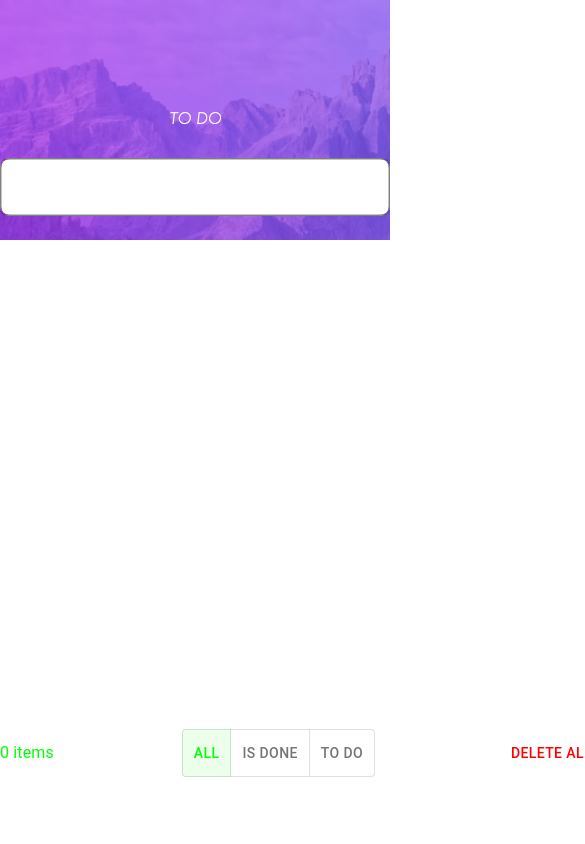
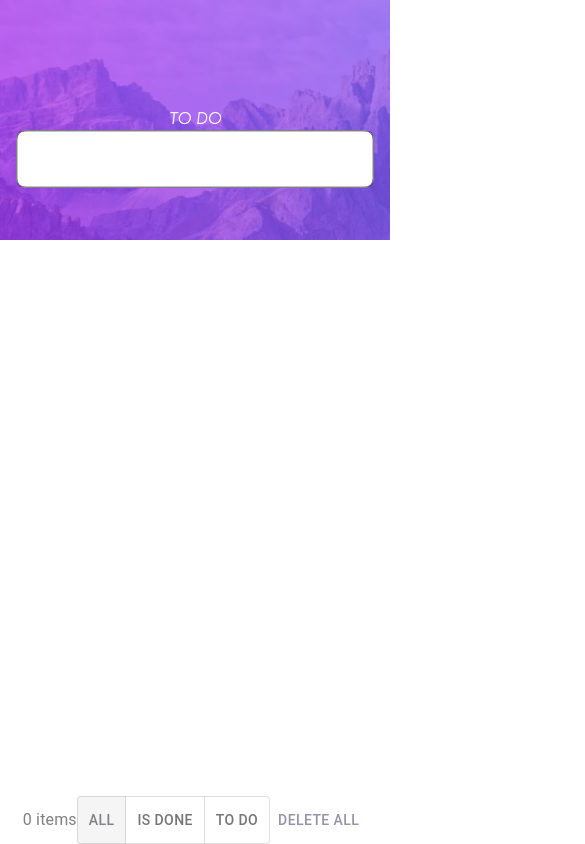
Before and after one commit to bugajewskam/New-ToDo, a Next.js app: page / in a window 390 px wide. Shown: the whole page, 585 px wide, since content can reach past the window. Built offline with nearby package versions, Linux system fonts and the light colour scheme.

Commit message:
Fix formatting, fix responsiveness

```diff
--- a/package.json
+++ b/package.json
@@ -14,7 +14,7 @@
     "@emotion/styled": "^11.9.3",
     "@mui/icons-material": "^5.8.4",
     "@mui/material": "^5.8.4",
-    "next": "12.1.6",
+    "next": "^12.1.6",
     "react": "18.2.0",
     "react-dnd": "^16.0.1",
     "react-dnd-html5-backend": "^16.0.1",
--- a/pages/_app.tsx
+++ b/pages/_app.tsx
@@ -1,30 +1,26 @@
-import '../styles/globals.css'
-import "../styles/style.css"
-import type { AppProps } from 'next/app'
-import { createTheme } from '@mui/material';
-import { ThemeProvider } from '@mui/material';
+import "../styles/globals.css";
+import "../styles/style.css";
+import type { AppProps } from "next/app";
+import { createTheme } from "@mui/material";
+import { ThemeProvider } from "@mui/material";
 
 export const theme = createTheme({
   palette: {
     primary: {
-      main: "#ff0000",
+      main: "hsl(236, 9%, 61%)",
     },
     text: {
-      primary: '#00ff00',
-    }
+      primary: "hsl(236, 2%, 51%)",
+    },
   },
 });
 
 function MyApp({ Component, pageProps }: AppProps) {
-
   return (
-
-
-        <ThemeProvider theme={theme}>
-          <Component {...pageProps}/>
-        </ThemeProvider>
-
-  )
+    <ThemeProvider theme={theme}>
+      <Component {...pageProps} />
+    </ThemeProvider>
+  );
 }
 
-export default MyApp
+export default MyApp;
--- a/pages/index.tsx
+++ b/pages/index.tsx
@@ -1,21 +1,26 @@
-import type { NextPage } from 'next'
-import Head from 'next/head'
-import { useMemo, useState } from 'react'
-import { ToDo } from '../interface/interface'
-import DialogAlert from '../component/Dialog'
-import { Button, ToggleButton, ToggleButtonGroup, Typography, TextField, Box } from '@mui/material'
-import CheckboxList from '../component/List'
-import { arrayMove } from '@dnd-kit/sortable'
+import type { NextPage } from "next";
+import Head from "next/head";
+import { useMemo, useState } from "react";
+import { ToDo } from "../interface/interface";
+import DialogAlert from "../component/Dialog";
+import {
+  Button,
+  ToggleButton,
+  ToggleButtonGroup,
+  Typography,
+  TextField,
+  Box,
+} from "@mui/material";
+import CheckboxList from "../component/List";
+import { arrayMove } from "@dnd-kit/sortable";
 
-type Filter = "all" | "isDone" | "toDo"
+type Filter = "all" | "isDone" | "toDo";
 const Home: NextPage = () => {
-
-
-  const [listToDo, setListToDo] = useState<ToDo[] | []>([])
-  const [toDo, setToDo] = useState<string>("")
-  const [filter, setFilter] = useState<Filter>("all")
+  const [listToDo, setListToDo] = useState<ToDo[] | []>([]);
+  const [toDo, setToDo] = useState<string>("");
+  const [filter, setFilter] = useState<Filter>("all");
   const [openDeleteItems, setOpenDeleteItems] = useState(false);
-  const [openDeleteItem, setOpenDeleteItem] = useState<number | null>(null)
+  const [openDeleteItem, setOpenDeleteItem] = useState<number | null>(null);
   // const [editing, setEditing] = useState(false)
   const handleChange = (e: any) => setToDo(e.target.value);
   const handleAdd = (e: any) => {
@@ -24,51 +29,49 @@ const Home: NextPage = () => {
       toDo: toDo,
       id: Math.floor(Math.random() * 1000),
       isDone: false,
-      isEditing: false
-    }
-    setListToDo(listToDo => [...listToDo, newToDo]);
-    setToDo("")
-  }
+      isEditing: false,
+    };
+    setListToDo((listToDo) => [...listToDo, newToDo]);
+    setToDo("");
+  };
   const handleRemove = () => {
     const newList = listToDo.filter((item) => item.id !== openDeleteItem);
-    setListToDo(newList)
-    setOpenDeleteItem(null)
-  }
+    setListToDo(newList);
+    setOpenDeleteItem(null);
+  };
   const handleEdit = (id: number) => {
-    const item = listToDo.find(item => item.id === id)
+    const item = listToDo.find((item) => item.id === id);
     if (!item) return;
-    item.isEditing = true
-    setListToDo([...listToDo])
-  }
+    item.isEditing = true;
+    setListToDo([...listToDo]);
+  };
 
   const handleMoveItems = (id1: number, id2: number) => {
-
     setListToDo((items) => {
-      const oldIndex = items.findIndex(item => item.id === id1);
-      const newIndex = items.findIndex(item => item.id === id2);
+      const oldIndex = items.findIndex((item) => item.id === id1);
+      const newIndex = items.findIndex((item) => item.id === id2);
 
       return arrayMove(items, oldIndex, newIndex);
     });
-  }
-
+  };
 
   const handleToggle = (id: number) => {
-    const item = listToDo.find(item => item.id === id)
+    const item = listToDo.find((item) => item.id === id);
     if (!item) return;
     item.isDone = !item.isDone;
-    setListToDo([...listToDo])
-  }
+    setListToDo([...listToDo]);
+  };
 
   const handleClickOpen = () => {
     setOpenDeleteItems(true);
   };
 
   const handleOpenDialog = (id: number) => {
-    setOpenDeleteItem(id)
+    setOpenDeleteItem(id);
   };
 
   const handleCloseDeleteItem = (id: number) => {
-    setOpenDeleteItem(null)
+    setOpenDeleteItem(null);
   };
 
   const handleClose = () => {
@@ -80,90 +83,125 @@ const Home: NextPage = () => {
     setOpenDeleteItems(false);
   };
 
-  const handleFilter = (event: React.MouseEvent<HTMLElement>,
-    newFilter: Filter) => {
-    setFilter(newFilter)
+  const handleFilter = (
+    event: React.MouseEvent<HTMLElement>,
+    newFilter: Filter
+  ) => {
+    setFilter(newFilter);
   };
 
   const handleChangeEdit = (e: any) => {
-    setToDo(e.target.value)
+    setToDo(e.target.value);
   };
 
   const handleEditSubmit = (id: number, e: any) => {
     e.preventDefault();
-    const editItem = listToDo.find(item => item.id === id)
+    const editItem = listToDo.find((item) => item.id === id);
     if (!editItem) return;
     editItem.toDo = e.target[0].value;
-    console.log(e.target.elements.toDo.value)
+    console.log(e.target.elements.toDo.value);
     editItem.isEditing = false;
-    setListToDo([...listToDo])
+    setListToDo([...listToDo]);
   };
 
   const filterList = useMemo(() => {
     if (filter === "isDone") {
-      return [...listToDo].filter(i => i.isDone)
+      return [...listToDo].filter((i) => i.isDone);
     }
     if (filter === "toDo") {
-      return [...listToDo].filter(i => !i.isDone)
+      return [...listToDo].filter((i) => !i.isDone);
     }
-    return [...listToDo]
+    return [...listToDo];
+  }, [filter, listToDo]);
 
-  }, [filter, listToDo])
-
-  console.log(listToDo)
+  console.log(listToDo);
   return (
-    <Box sx={{color:'text.primary'}}>
+    <Box sx={{ color: "text.primary" }}>
       <Head>
         <link rel="preconnect" href="https://fonts.googleapis.com" />
-        <link rel="preconnect" href="https://fonts.gstatic.com" crossorigin />
-        <link href="https://fonts.googleapis.com/css2?family=Josefin+Sans:ital,wght@1,200&display=swap" rel="stylesheet" />
+        <link rel="preconnect" href="https://fonts.gstatic.com" crossrigin />
+        <link
+          href="https://fonts.googleapis.com/css2?family=Josefin+Sans:ital,wght@1,200&display=swap"
+          rel="stylesheet"
+        />
+        <meta
+          name="viewport"
+          content="width=device-width, initial-scale=1, maximum-scale=1, user-scalable=0"
+        />
+        <meta http-equiv="X-UA-Compatible" content="ie=edge"></meta>
       </Head>
       <div className="banner">
         <p className="h1 display-4">TO DO</p>
       </div>
-      <div className='flex'>
+      <div className="flex">
         <Box
-          className="input"
           sx={{
             width: 600,
-            maxWidth: '100%',
+            maxWidth: "calc(100% - 32px)",
             backgroundColor: "white",
             border: 1,
             borderColor: "gray",
-            borderRadius: "10px"
-          }}>
+            borderRadius: "10px",
+            mx: 2,
+          }}
+        >
           <form className="input" onSubmit={handleAdd}>
-            <TextField color= 'primary' fullWidth className='input' value={toDo} onChange={handleChange} />
+            <TextField
+              color="primary"
+              fullWidth
+              className="input"
+              value={toDo}
+              onChange={handleChange}
+            />
           </form>
         </Box>
-        <div className='scroll' >
-          <CheckboxList listToDo={filterList} onMoveItems={handleMoveItems} onRemove={handleOpenDialog}
-            onToggle={handleToggle} onEdit={handleEdit}
-            onEditSubmit={handleEditSubmit} onChange={handleChangeEdit} />
+        <div className="scroll">
+          <CheckboxList
+            listToDo={filterList}
+            onMoveItems={handleMoveItems}
+            onRemove={handleOpenDialog}
+            onToggle={handleToggle}
+            onEdit={handleEdit}
+            onEditSubmit={handleEditSubmit}
+            onChange={handleChangeEdit}
+          />
         </div>
-        <DialogAlert handleClose={handleCloseDeleteItem} handleDelete={handleRemove} open={!!openDeleteItem} />
+        <DialogAlert
+          handleClose={handleCloseDeleteItem}
+          handleDelete={handleRemove}
+          open={!!openDeleteItem}
+        />
         <div>
-          <div className='footer'>
+          <div className="footer">
             <Typography>{listToDo.length} items</Typography>
             <ToggleButtonGroup
               value={filter}
               exclusive
               onChange={handleFilter}
-              aria-label="text alignment"
+              // aria-label="text alignment"
             >
-              <ToggleButton  value="all">All</ToggleButton>
-              <ToggleButton  value="isDone">Is Done</ToggleButton>
-              <ToggleButton className="filter" value="toDo">To Do</ToggleButton>
-
+              <ToggleButton className="filter" value="all">
+                All
+              </ToggleButton>
+              <ToggleButton className="filter" value="isDone">
+                Is Done
+              </ToggleButton>
+              <ToggleButton className="filter" value="toDo">
+                To Do
+              </ToggleButton>
             </ToggleButtonGroup>
             <Button onClick={handleClickOpen}>Delete all</Button>
           </div>
         </div>
 
-        <DialogAlert handleClose={handleClose} handleDelete={handleDelete} open={openDeleteItems} />
+        <DialogAlert
+          handleClose={handleClose}
+          handleDelete={handleDelete}
+          open={openDeleteItems}
+        />
       </div>
     </Box>
-  )
-}
+  );
+};
 
-export default Home
+export default Home;
--- a/styles/style.css
+++ b/styles/style.css
@@ -1,22 +1,20 @@
-input {
+/* input {
     border: solid;
     border-color: hsl(0, 0%, 98%);
     background-color: hsl(0, 0%, 98%);
     border-radius: 10px;
     font-size: 30px;
     width: 600px;
-}
-
-
+} */
 
 .flex {
   width: 100%;
-    height: 80%;
   display: flex;
   flex-direction: column;
   position: absolute;
   top: 130px;
-
+  height: calc(100% - 130px);
+  align-items: center;
 }
 
 input:hover {
@@ -27,29 +25,30 @@ input:hover {
   overflow: scroll;
   overflow-x: hidden;
   overflow-y: auto;
-    height: 400px;
   border-radius: 8px;
   margin: auto;
-
-
+  flex: 1 0;
+  margin: 16px;
+  max-width: 600px;
+  width: calc(100% - 32px);
 }
 
-
 .list {
-
   background-color: hsl(0, 0%, 98%);
   border-style: solid;
   font-size: 18px;
-    width: 600px;
-
-
+  max-width: 600px;
 }
 
-
+@media only screen and (max-width: 400px) {
+  .banner {
+    background-image: url("../public/src/bg-mobile-light.jpg");
+  }
+}
 
 .banner {
   position: fixed;
-    background-image: url('../public/src/bg-desktop-light.jpg');
+  background-image: url("../public/src/bg-desktop-light.jpg");
   background-size: cover;
   height: 240px;
   width: 100%;
@@ -63,40 +62,31 @@ div {
   margin: auto;
 }
 
-.banner>p {
+.banner > p {
   color: white;
   padding: 10px;
 }
 
-li~li {
-    border-top: 1px solid gray;
+li ~ li {
+  border-top: 1px solid rgb(157, 153, 153);
   /* rodzeństwo */
 }
 
 .footer {
-    width: 600px;
+  max-width: 600px;
   display: flex;
   justify-content: space-between;
   flex-direction: row;
-    bottom: 30px;
+  bottom: auto;
   align-items: center;
-
-
 }
 
-/* .filter {
+.filter {
   border: none;
   background-color: transparent;
-
 }
 
 .filter:hover {
   background-color: transparent;
-    color: hsl(28, 75%, 43%);
-} */
-
-filter::after {
-
-    color: hsl(220, 98%, 61%);
-
+  color: hsl(235, 19%, 35%);
 }
```
Also changed, not shown: component/List.tsx (+52 -28 lines), component/ListItem.tsx (+85 -43 lines), component/MyListItem.tsx (+12 -11 lines), component/SortableListItem.tsx (+14 -12 lines), interface/interface.ts (+4 -4 lines), 2 other files (tests, documents, lock files or other folders). Lines whose indentation alone changed are shown as unchanged.
